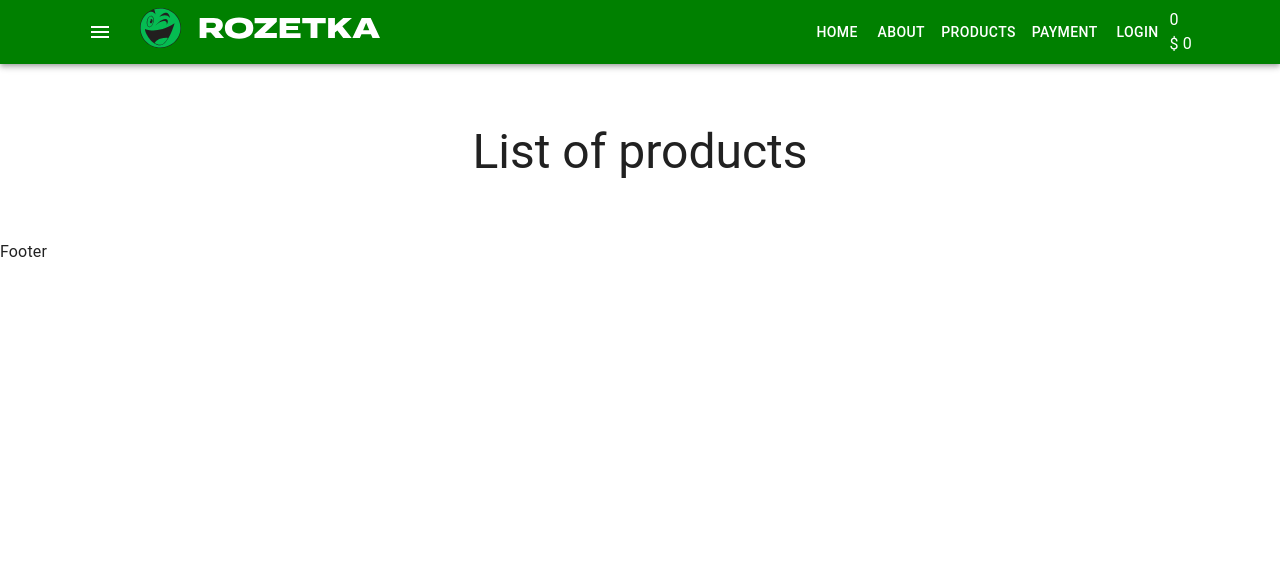
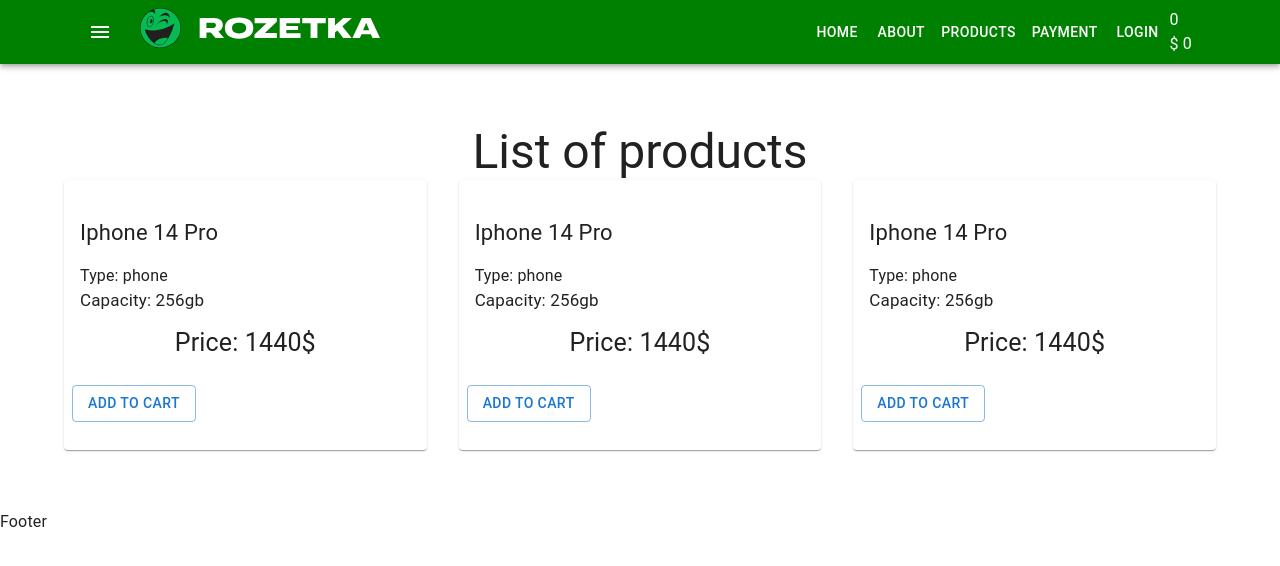
Before and after one commit to Artem-Semenov/shop-project, a React (Create React App) app: page / in a window 1280 px wide. Shown: the top 566 px of the page. Built offline with nearby package versions, Linux system fonts and the light colour scheme.

Commit message:
added products list

```diff
--- /dev/null
+++ b/src/components/ProductsList/ProductListItem.scss
@@ -0,0 +1,38 @@
+.product-title {
+  font-size: 22px;
+}
+.product-description {
+  font-size: 18px;
+}
+.product-features {
+  font-size: 16px;
+  margin-bottom: 10px;
+}
+
+.product-price {
+  font-size: 25px;
+}
+
+.product {
+  padding: 20px 0;
+}
+.product-title {
+  font-size: 22px;
+  margin-bottom: 15px;
+}
+.product-description {
+  font-size: 18px;
+  margin-bottom: 15px;
+}
+.product-features {
+  font-size: 17px;
+  margin-bottom: 10px;
+}
+.product-price {
+  font-size: 25px;
+  text-align: center;
+}
+.btns-wrap {
+  display: flex;
+  justify-content: center;
+}
--- /dev/null
+++ b/src/components/ProductsList/ProductListItem.tsx
@@ -0,0 +1,17 @@
+import { Button, Card, CardActions, CardContent } from "@mui/material";
+import './ProductListItem.scss'
+type Props = {};
+const ProductListItem = (props: Props) => {
+  return <Card className="product">
+    <CardContent>
+  <div className="product-title">Iphone 14 Pro</div>
+  <div className="product-desc">Type: phone</div>
+  <div className="product-features">Capacity: 256gb</div>
+  <div className="product-price">Price: 1440$</div>
+    </CardContent>
+    <CardActions>
+      <Button variant="outlined">Add to cart</Button>
+    </CardActions>
+  </Card>
+}
+export default ProductListItem
--- a/src/components/ProductsList/ProductsList.tsx
+++ b/src/components/ProductsList/ProductsList.tsx
@@ -1,11 +1,25 @@
-import { Typography } from "@mui/material"
+import { Grid, Typography } from "@mui/material";
+import ProductListItem from "./ProductListItem";
 
-type Props = {}
+type Props = {};
 const ProcutsList = (props: Props) => {
   return (
-    <Typography variant='h3' component='div' align='center'>
-      List of products
-    </Typography>
-  )
-}
-export default ProcutsList
+    <>
+      <Typography variant="h3" component="div" align="center">
+        List of products
+      </Typography>
+      <Grid container spacing={4}>
+        <Grid item xs={12} md={4}>
+          <ProductListItem />
+        </Grid>
+        <Grid item xs={12} md={4}>
+          <ProductListItem />
+        </Grid>
+        <Grid item xs={12} md={4}>
+          <ProductListItem />
+        </Grid>
+      </Grid>
+    </>
+  );
+};
+export default ProcutsList;
```
